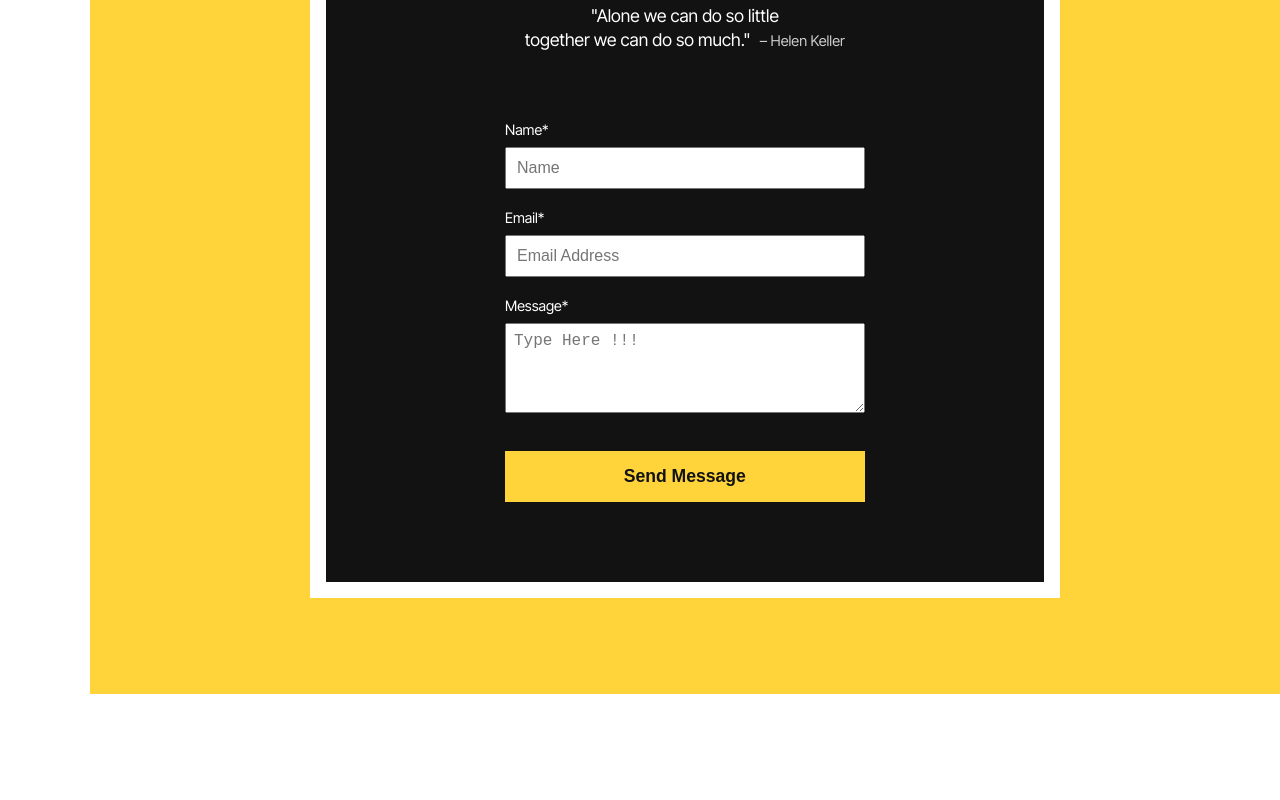
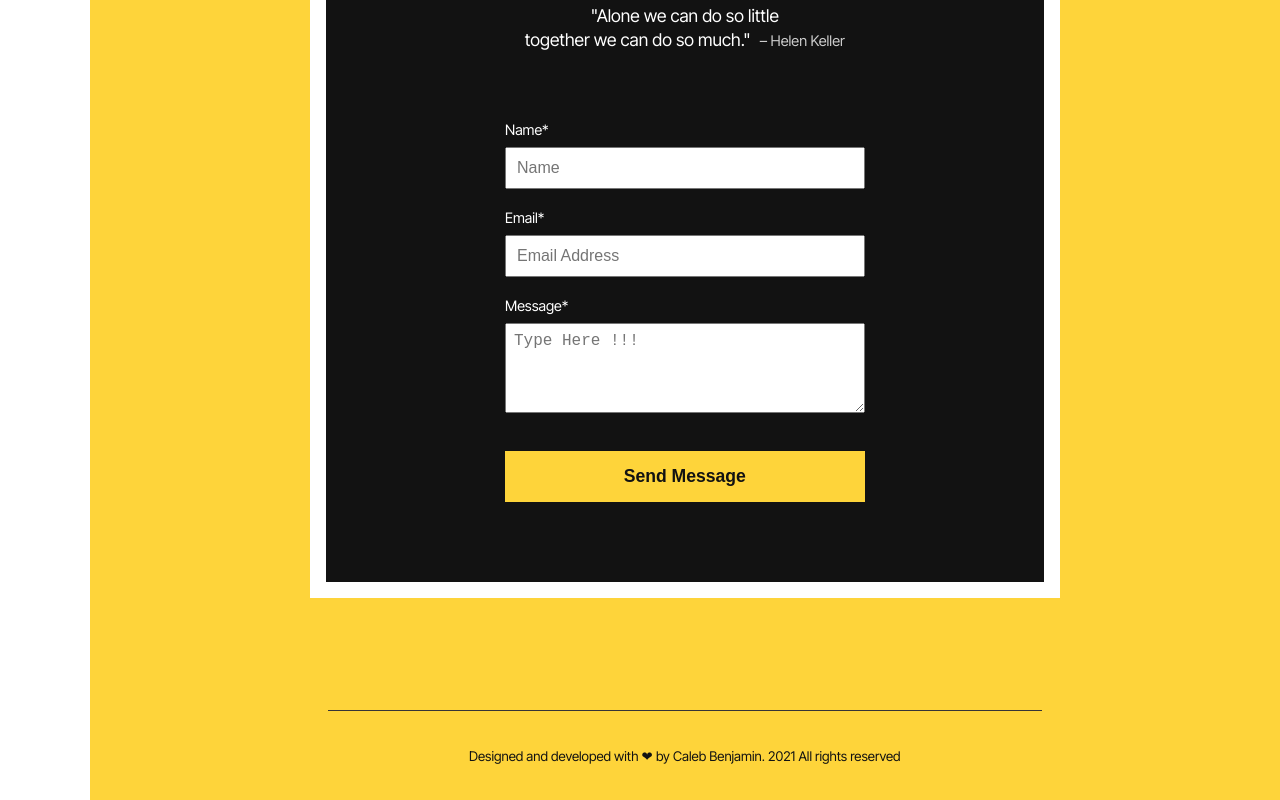
Before and after one commit to calebbenjin/calebbenjin-io, a Next.js app: page / in a window 1280 px wide. Shown: the part 1371-2171 px from the top of the page. Before the commit the page ends 2065 px from the top, so only its background shows below. Built offline with nearby package versions, Linux system fonts and the light colour scheme.

Commit message:
Footer section

```diff
--- a/components/Footer.tsx
+++ b/components/Footer.tsx
@@ -4,62 +4,29 @@ import Link from 'next/link'
 const Footer = () => {
   return (
     <FooterSection>
-     <div className="container">
-     <div>
-        <Link href="/">
-          <a>Home</a>
-        </Link>
-        <Link href="/about">
-          <a>About</a>
-        </Link>
-        <Link href="/blog">
-          <a>Blog</a>
-        </Link>
+      <div className="container">
+        <small>Designed and developed with ❤ by Caleb Benjamin. {new Date().getFullYear()} All rights reserved</small>
       </div>
-      <div>
-        <Link href="https://github.com/calebbenjin">
-          <a target="_blank">GitHub</a>
-        </Link>
-        <Link href="https://twitter.com/calebbenjin">
-          <a target="_blank">Twitter</a>
-        </Link>
-        <Link href="https://www.instagram.com/calebbenjin">
-          <a target="_blank">Instagram</a>
-        </Link>
-        <Link href="https://www.linkedin.com/in/calebbenjin/">
-          <a target="_blank">Linkedin</a>
-        </Link>
-      </div>
-      <div>
-        <Link href="/snippets">
-          <a>Code Snippets</a>
-        </Link>
-        <Link href="/tweets">
-          <a>Tweets</a>
-        </Link>
-        <Link href="/projects">
-          <a>Projects</a>
-        </Link>
-      </div>
-     </div>
     </FooterSection>
   )
 }
 
 const FooterSection = styled.footer`
-  border-top: solid 1px #d6d6d6;
-  margin-top: 4rem;
+  padding-top: 1rem;
+  background: ${({ theme }) => theme.brand};
 
   .container {
-    display: grid;
-    grid-template-columns: repeat(3, 1fr);
-    padding: 2rem 0 3rem;
+    width: 60%;
+    padding: 2rem 0;
+    text-align: center;
+    border-top: solid 1px ${({ theme}) => theme.background};
+
+    @media screen and (max-width: 479px) {
+      width: 80%;
+      padding: 1rem 0;
+    }
   }
 
-  div a{
-    display: block;
-    line-height: 2.5;
-  }
 `;
 
 export default Footer
--- a/pages/index.tsx
+++ b/pages/index.tsx
@@ -10,6 +10,7 @@ import { sortByDate } from '../lib'
 import project1 from '../public/pro1.png'
 import project2 from '../public/project2.png'
 import ContactSection from '../components/ContactSection'
+import Footer from '../components/Footer'
 
 const project1Img = "https://i.ibb.co/BK1Hn0x/Screenshot-2022-08-08-at-4-05-48-PM.png"
 
@@ -134,6 +135,7 @@ const Home: NextPage = ({posts}:any) => {
     <Layout>
       <Hero />
       <ContactSection />
+      <Footer />
     </Layout>
   )
 }
```
